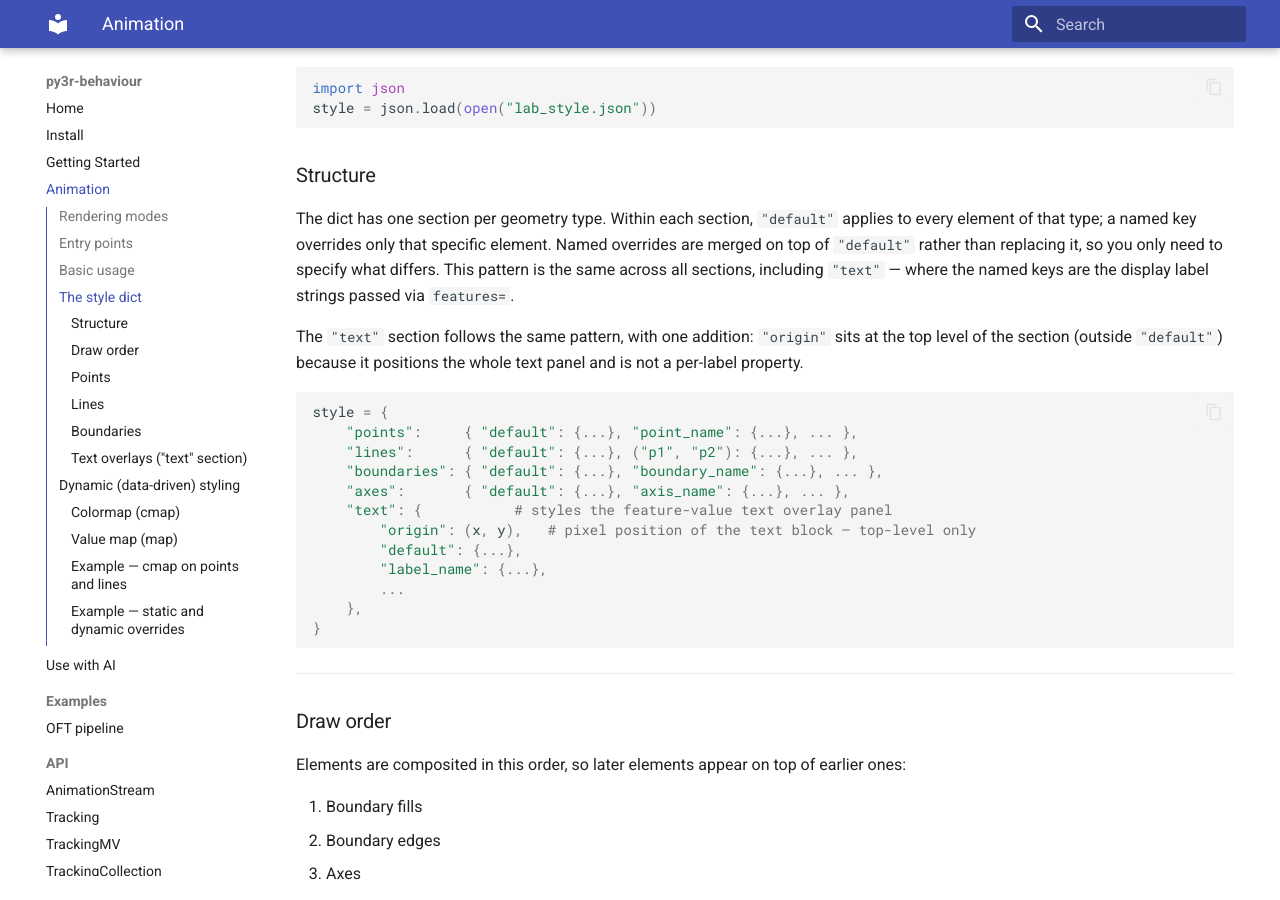
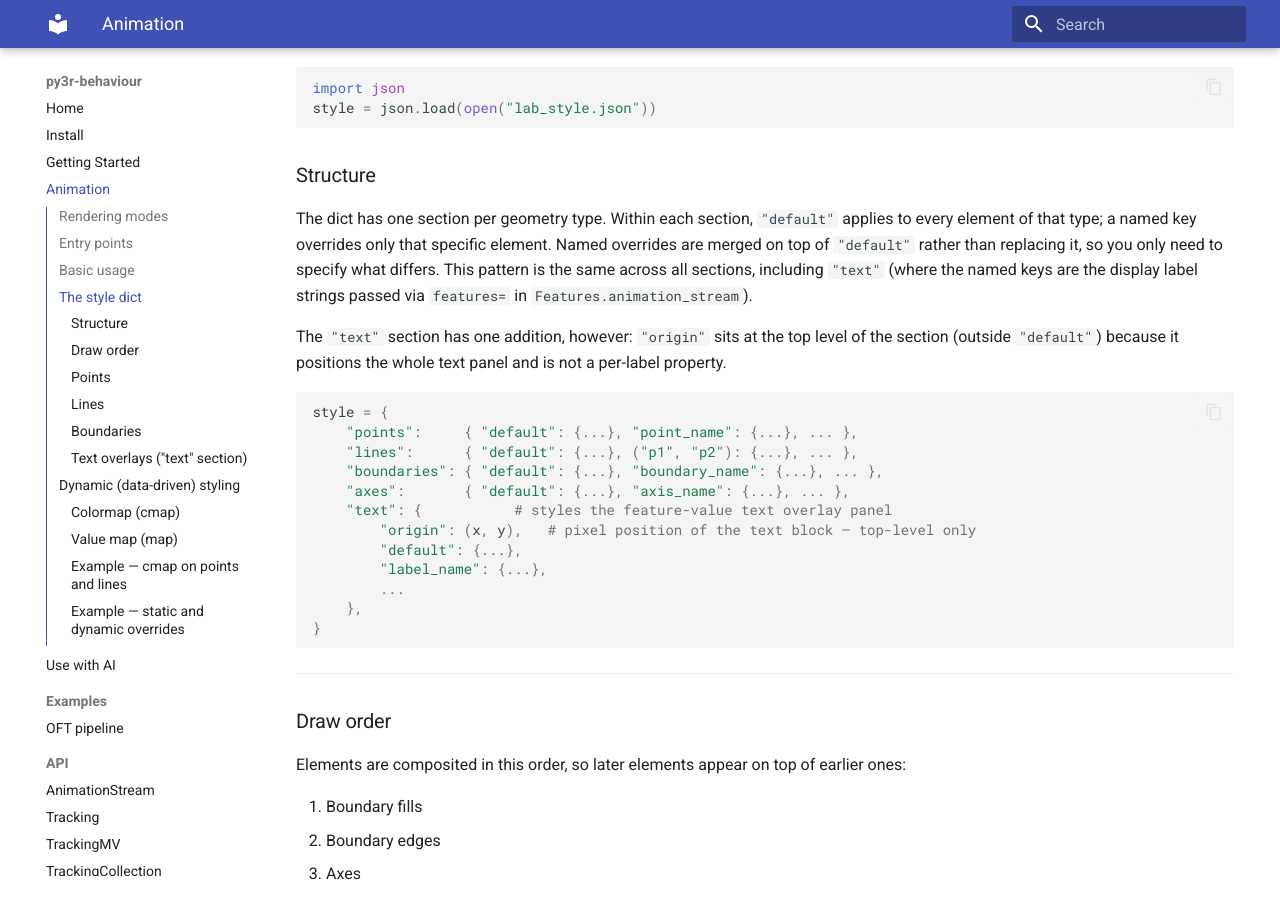
Before and after one commit to ETHZ-INS/py3r_behaviour, an MkDocs documentation site: the page built from docs/animation.md, in a window 1280 px wide and 900 px high, scrolled down 1779 px. Built offline with MkDocs 1.6.1 and Material for MkDocs 9.7.7, drawn with Linux system fonts in a browser that asks for light colours; some of the changed text lies outside the part shown.

Commit message:
Update animation.md

```diff
--- a/docs/animation.md
+++ b/docs/animation.md
@@ -89,10 +89,10 @@ The dict has one section per geometry type. Within each section, `"default"`
 applies to every element of that type; a named key overrides only that specific
 element. Named overrides are merged on top of `"default"` rather than replacing
 it, so you only need to specify what differs. This pattern is the same across
-all sections, including `"text"` — where the named keys are the display label
-strings passed via `features=`.
+all sections, including `"text"` (where the named keys are the display label
+strings passed via `features=` in `Features.animation_stream`).
 
-The `"text"` section follows the same pattern, with one addition: `"origin"`
+The `"text"` section has one addition, however: `"origin"`
 sits at the top level of the section (outside `"default"`) because it
 positions the whole text panel and is not a per-label property.
 
```
Also changed, not shown: other parts of docs/animation.md (+1 -1 lines).
